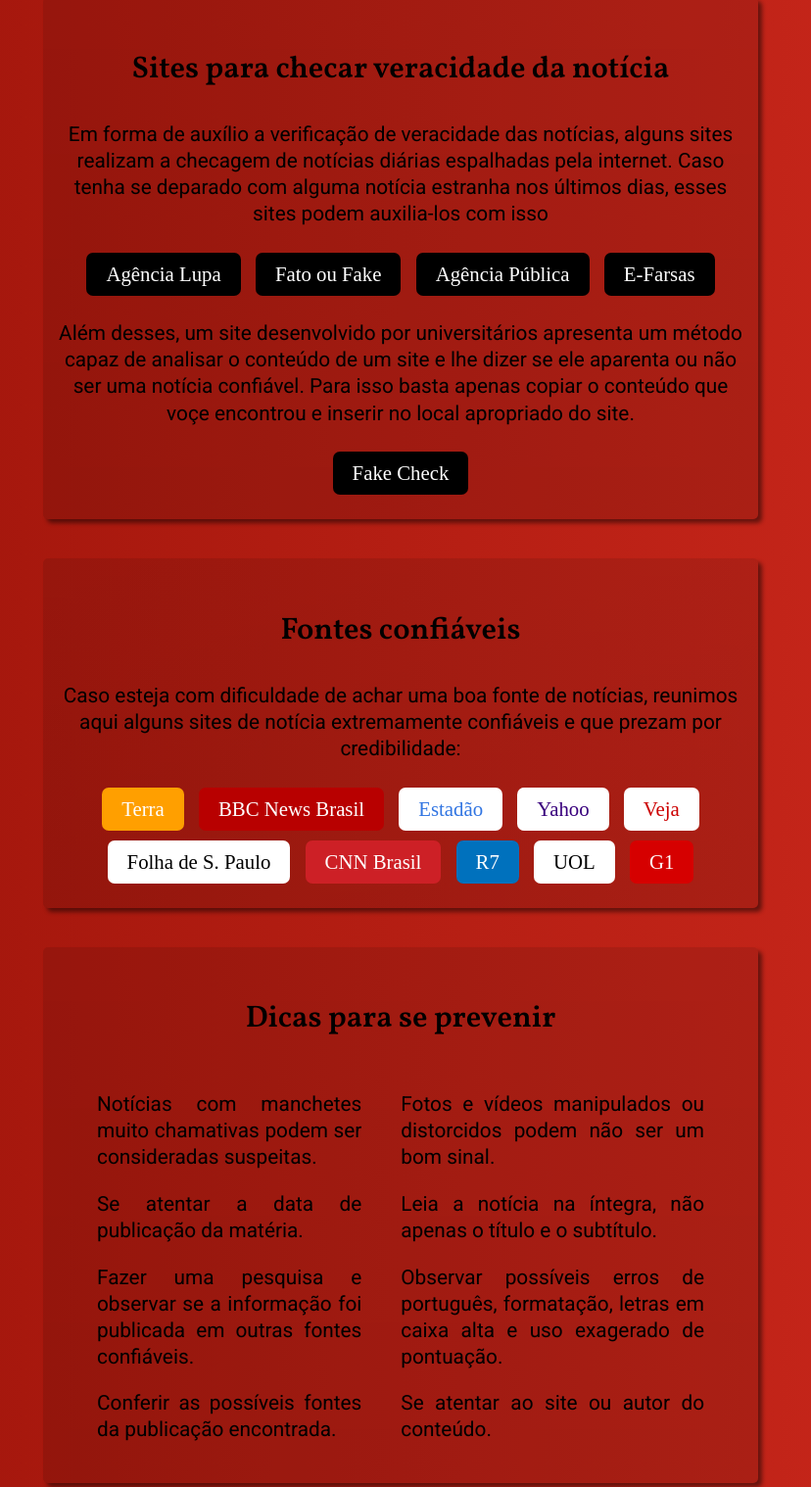
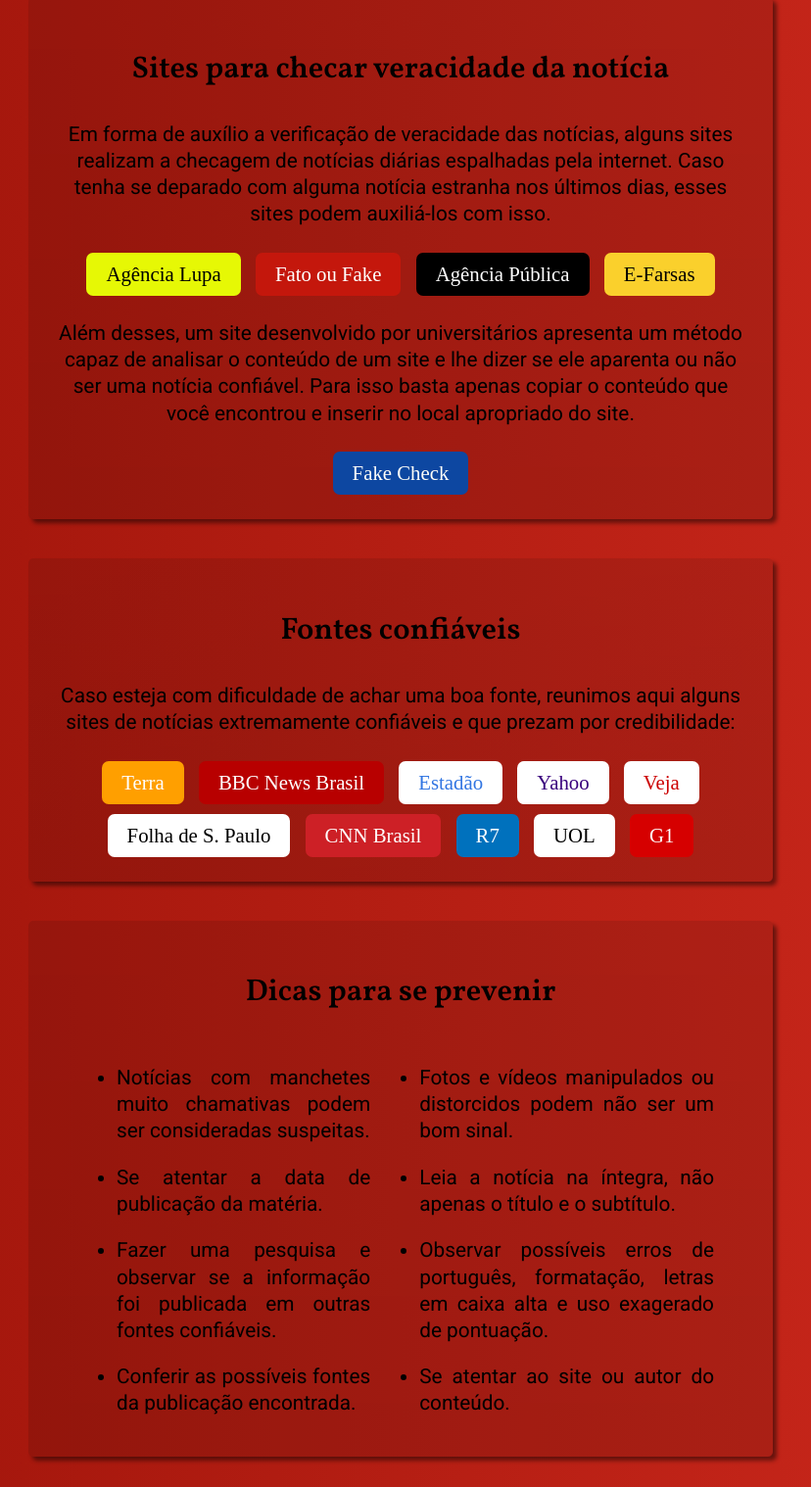
Before and after one commit to rubensgabriel/fake-news, a plain HTML site: page index.html in a window 1280 px wide. Shown: the part 425-1943 px from the top of the page at 98% size, without its empty margins (231-1059 px from the left). Drawn offline with Linux system fonts and the light colour scheme.

Commit message:
atualização de estilo

```diff
--- a/index.html
+++ b/index.html
@@ -31,17 +31,17 @@
 
     <section id="sitesCombate">
         <h3>Sites para checar veracidade da notícia</h3>
-        <p>Em forma de auxílio a verificação de veracidade das notícias, alguns sites realizam a checagem de notícias diárias espalhadas pela internet. Caso tenha se deparado com alguma notícia estranha nos últimos dias, esses sites podem auxilia-los com isso</p>
-        <a target="_blank" href="https://lupa.uol.com.br">Agência Lupa</a>
-        <a target="_blank" href="https://g1.globo.com/fato-ou-fake/">Fato ou Fake</a>
-        <a target="_blank" href="https://apublica.org">Agência Pública</a>
-        <a target="_blank" href="https://www.e-farsas.com">E-Farsas</a>
-        <p>Além desses, um site desenvolvido por universitários apresenta um método capaz de analisar o conteúdo de um site e lhe dizer se ele aparenta ou não ser uma notícia confiável. Para isso basta apenas copiar o conteúdo que voçe encontrou e inserir no local apropriado do site.</p>
-        <a target="_blank" href="http://nilc-fakenews.herokuapp.com">Fake Check</a>
+        <p>Em forma de auxílio a verificação de veracidade das notícias, alguns sites realizam a checagem de notícias diárias espalhadas pela internet. Caso tenha se deparado com alguma notícia estranha nos últimos dias, esses sites podem auxiliá-los com isso.</p>
+        <a style="color: black; background-color: #E6F805;" target="_blank" href="https://lupa.uol.com.br">Agência Lupa</a>
+        <a style="color: white; background-color: #C4170C" target="_blank" href="https://g1.globo.com/fato-ou-fake/">Fato ou Fake</a>
+        <a style="color: white; background-color: black;" target="_blank" href="https://apublica.org">Agência Pública</a>
+        <a style="color: black; background-color: #FAD02C;" target="_blank" href="https://www.e-farsas.com">E-Farsas</a>
+        <p>Além desses, um site desenvolvido por universitários apresenta um método capaz de analisar o conteúdo de um site e lhe dizer se ele aparenta ou não ser uma notícia confiável. Para isso basta apenas copiar o conteúdo que você encontrou e inserir no local apropriado do site.</p>
+        <a style="color: #FFFFF9; background-color: #0D47A1;" target="_blank" href="http://nilc-fakenews.herokuapp.com">Fake Check</a>
     </section>
     <section id="sitesConfiaveis">
         <h3>Fontes confiáveis</h3>
-        <p>Caso esteja com dificuldade de achar uma boa fonte de notícias, reunimos aqui alguns sites de notícia extremamente confiáveis e que prezam por credibilidade:</p>
+        <p>Caso esteja com dificuldade de achar uma boa fonte, reunimos aqui alguns sites de notícias extremamente confiáveis e que prezam por credibilidade:</p>
         <a style="color: white; background-color: #FF9F00;" href="https://www.terra.com.br" target="_blank">Terra</a>
         <a style="color: white; background-color: #B80000;" href="https://www.bbc.com/portuguese" target="_blank">BBC News Brasil</a>
         <a style="color: #3175E2; background-color: white;" href="https://www.estadao.com.br" target="_blank">Estadão</a>
@@ -57,16 +57,36 @@
         <h3>Dicas para se prevenir</h3>
         <div class="coluna">
             <div>
+                <ul>
+                    <li>
                         <p>Notícias com manchetes muito chamativas podem ser consideradas suspeitas.</p>
+                    </li>
+                    <li>
                         <p>Se atentar a data de publicação da matéria.</p>
+                    </li>
+                    <li>
                         <p>Fazer uma pesquisa e observar se a informação foi publicada em outras fontes confiáveis.</p>
+                    </li>
+                    <li>
                         <p>Conferir as possíveis fontes da publicação encontrada.</p>
+                    </li>
+                </ul>
             </div>
             <div>
+                <ul>
+                    <li>
                         <p>Fotos e vídeos manipulados ou distorcidos podem não ser um bom sinal.</p>
+                    </li>
+                    <li>
                         <p>Leia a notícia na íntegra, não apenas o título e o subtítulo.</p>
+                    </li>
+                    <li>
                         <p>Observar possíveis erros de português, formatação, letras em caixa alta e uso exagerado de pontuação.</p>
+                    </li>
+                    <li>
                         <p>Se atentar ao site ou autor do conteúdo.</p>
+                    </li>
+                </ul>
             </div>
         </div>
     </section>
--- a/style.css
+++ b/style.css
@@ -3,6 +3,7 @@
 @import url('https://fonts.googleapis.com/css2?family=Montserrat:ital,wght@0,300;0,400;0,500;0,600;0,700;0,800;0,900;1,300;1,400;1,500;1,600;1,700;1,800;1,900&display=swap');
 @import url('https://fonts.googleapis.com/css2?family=Roboto:ital,wght@0,100;0,300;0,400;0,500;0,700;0,900;1,100;1,300;1,400;1,500;1,700;1,900&display=swap');
 @import url('https://fonts.googleapis.com/css2?family=Russo+One&display=swap');
+@import url('https://fonts.googleapis.com/css2?family=Courier+Prime:ital,wght@0,400;0,700;1,400;1,700&display=swap');
 
 body{
     margin: auto;
@@ -71,7 +72,7 @@ h3{
     font-size: 1.5em;
 }
 p{
-    font-family: Roboto;
+    font-family: roboto;
     line-height: 1.3;
 }
 .header > div{
@@ -98,7 +99,7 @@ section{
     max-width: 700px;
     background-color: aliceblue;
     text-align: center;
-    padding: 20px 15px;
+    padding: 20px 30px;
     border-radius: 5px;
     background-image: url(imagens/papel.jpg);
     background: linear-gradient(rgba(0, 0, 0, 0.103), rgba(0, 0, 0, 0.123)), url(imagens/papel.jpg);
@@ -108,7 +109,7 @@ section{
 }
 section > a{
     text-decoration: none;
-    background-color: black;
+    background-color: rgba(158, 20, 10, 0.961);
     color: white;
     padding: 10px 20px;
     border-radius: 7px;
@@ -118,13 +119,14 @@ section > a{
 }
 section > a:hover {
     transition-duration: 0.3s;
-    background-color: rgba(158, 20, 10, 0.961);
     transform: scale(1.07);
 }
 section div{
     padding: 0px 20px;
 }
-
+#sitesPrevenir > div > div{
+    padding: 0px 10px 0px 0px;
+}
 .coluna {
     text-align: justify;
     display: flex;
```
Lines whose indentation alone changed are shown as unchanged.
